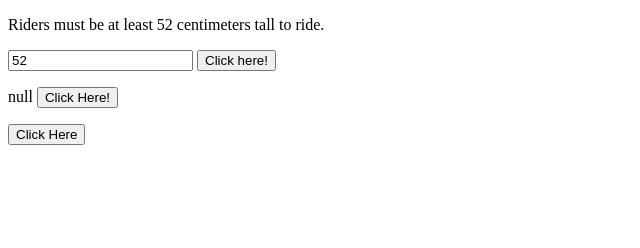
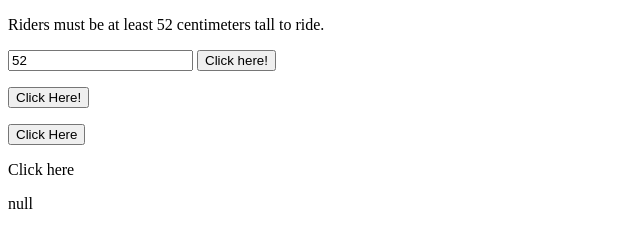
Before and after one commit to FrenchMCX/Javascript-Projects, a plain HTML site: page Basic JavaScript Projects/Project6_ternary__operators_constructors/index.html in a window 1280 px wide. Shown: the whole page, without its empty margins (0-640 px from the left). Drawn offline with Linux system fonts and the light colour scheme.

Commit message:
nested function

```diff
--- a/Basic JavaScript Projects/Project6_ternary__operators_constructors/JS/main.js
+++ b/Basic JavaScript Projects/Project6_ternary__operators_constructors/JS/main.js
@@ -31,3 +31,13 @@
     this.eyeColor = eye;
 }
 const myFather = new Person("John", "French", 46, "hazel");
+
+function nestedfunction() {
+    document.getElementById("Nested_Function").innerHTML = Count();
+    function Count() {
+        var Starting_point = 9;
+        function Plus_one() {Starting_point += 1;}
+        Plus_one();
+        return Starting_point
+    }
+}
--- a/Basic JavaScript Projects/Project6_ternary__operators_constructors/index.html
+++ b/Basic JavaScript Projects/Project6_ternary__operators_constructors/index.html
@@ -12,12 +12,19 @@
 <input id="Height" value="52" />
 <button onclick="Ride_Function()">Click here!</button>
 <p id="Ride"></p>
-<script src="./JS/main.js"></script>
 
 <button onclick="myFunction()">Click Here!</button>
 <p id="Keywords_and_Constructors"></p>
 <button onclick="myFunction1()">Click Here</button>
 <p id="New_and_This"></p>
+
+<p id="Nested_Function" onclick="nestedfunction()">Click here</p>
+
+
+<script src="./JS/main.js"></script>
+
+
 </body>
 
+
 </html>
```
